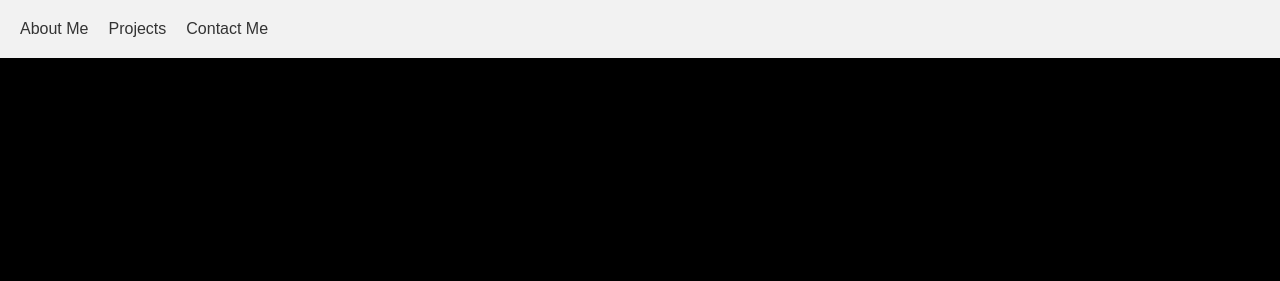
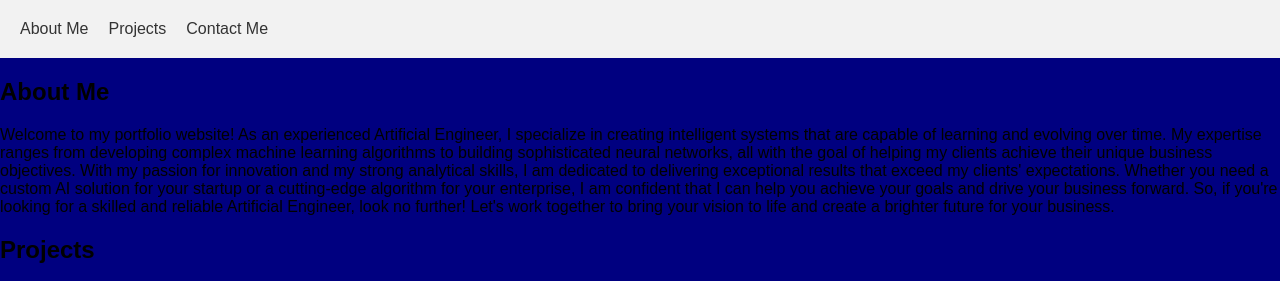
Before and after one commit to codexmuneer/muhammad-muneer, a plain HTML site: page index.html in a window 1280 px wide. Shown: the top 281 px of the page. Drawn offline with Linux system fonts and the light colour scheme; a script that the page names is missing.

Commit message:
Update index.html

```diff
--- a/index.html
+++ b/index.html
@@ -5,7 +5,7 @@
 	<title>My Portfolio Website</title>
 	<link rel="stylesheet" href="style.css">
 </head>
-<body style="background-color: black">
+<body style="background-color:#000080">
 	<header>
 		<nav>
 			<ul>
```
